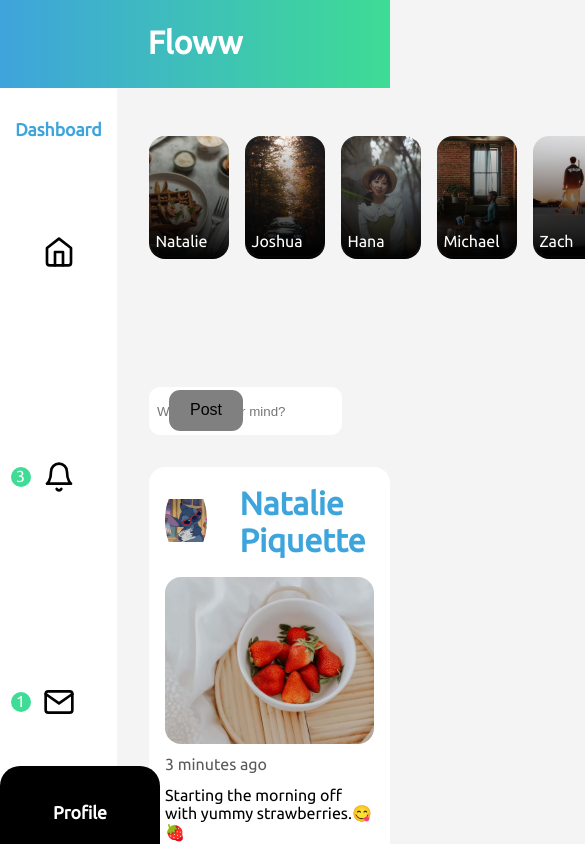
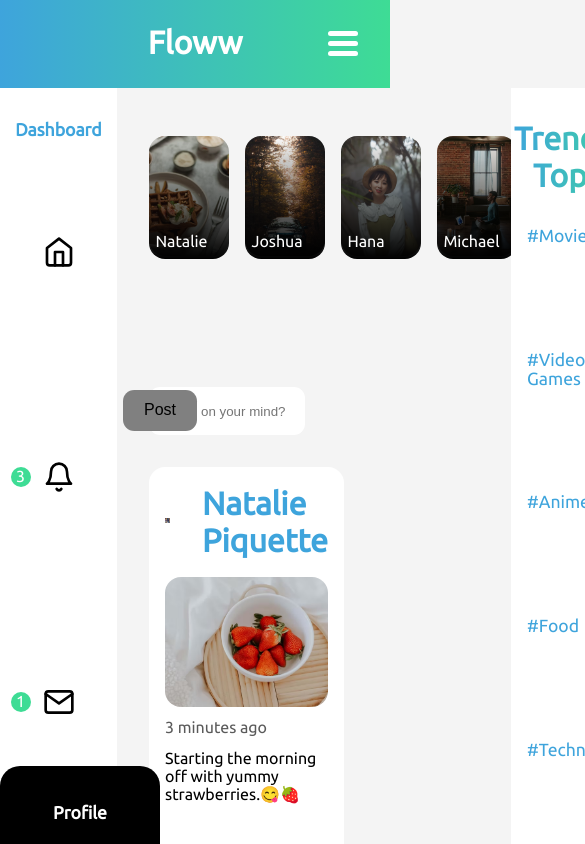
Before and after one commit to Zabzx/Floww-remake, a React (Create React App) app: page /home in a window 390 px wide. Shown: the top 844 px of the page, 585 px wide, since content can reach past the window. Built offline with nearby package versions, Linux system fonts and the light colour scheme.

Commit message:
responsive tablet design

```diff
--- a/src/components/Navigation/Nav.css
+++ b/src/components/Navigation/Nav.css
@@ -2,9 +2,34 @@ header {
     height: 5.5rem;
     text-align: center;
     background: var(--theme-gradient-right);
+    position: relative;
 }
 
 header h1 {
     padding-top: 1.5rem;
     color: white;
 }
+
+.menu {
+    display: none;
+    position: absolute;
+    right: 2rem;
+    bottom: 2rem;
+}
+
+.line {
+    width: 30px;
+    height: 5px;
+    background-color: white;
+    border-radius: 10px;
+}
+
+.line + .line {
+    margin-top: 5px;
+}
+
+@media only screen and (max-width: 1024px) {
+    .menu {
+        display: block;
+    }
+}
--- a/src/components/Navigation/Nav.jsx
+++ b/src/components/Navigation/Nav.jsx
@@ -1,13 +1,21 @@
 import './Nav.css'
-
-import React from 'react'
+import React, {useContext} from 'react'
+import { ResponsiveContext } from '../../context/ResponsioveContext'
 
 const Nav = () => {
+
+  const [responsiveContext, setResponsiveContext] = useContext(ResponsiveContext)
+
+  const openTrending = () => {
+    setResponsiveContext({...responsiveContext, trending: !responsiveContext.trending})
+    console.log('hrer')
+  }
+
   return (
     <header>
         <h1>Floww</h1>
 
-        <div className="menu">
+        <div className="menu" onClick={openTrending}>
           <div className="line"></div>
           <div className="line"></div>
           <div className="line"></div>
--- a/src/components/Pages/Home/Home.css
+++ b/src/components/Pages/Home/Home.css
@@ -160,6 +160,7 @@ body {
     position: sticky;
     top: 0;
     overflow-y: scroll;
+    transition: 300ms ease;
 }
 
 .trending h1 {
@@ -217,7 +218,10 @@ body {
     .main {
         width: 50%;
     }
-    .right {
-        display: none;
+    .trending {
+        transform: translateX(100%);
+    }
+    .trending-active {
+        transform: translateX(0%);
     }
 }
--- a/src/components/Pages/Home/Home.jsx
+++ b/src/components/Pages/Home/Home.jsx
@@ -1,16 +1,16 @@
-import React from 'react'
-import { useState } from 'react'
+import React, {useContext} from 'react'
+import { ResponsiveContext } from '../../../context/ResponsioveContext'
 import './Home.css'
-import { PostProvider } from '../../../context/PostContext'
 import {FiHome} from 'react-icons/fi'
 import {FiMail} from 'react-icons/fi'
 import {FiBell} from 'react-icons/fi'
-import DefaultPfp from '../../../assets/default-pfp.jpg'
 import Stories from '../../Stories/Stories'
 import Posts from '../../Posts/Posts'
 import Nav from '../../Navigation/Nav'
 
 const Home = () => {
+
+  const [responsiveContext, setResponsiveConext] = useContext(ResponsiveContext)
   return (
     <>
     <Nav/>
@@ -47,7 +47,7 @@ const Home = () => {
       </div>
 
       <div className="right">
-        <div className="trending">
+        <div className=  {responsiveContext.trending ? "trending-active trending" : 'trending'}>
           <h1>Trending Topics</h1>
           <ul>
             <li>#Movies</li>
--- /dev/null
+++ b/src/context/ResponsioveContext.jsx
@@ -0,0 +1,16 @@
+import { createContext, useState } from "react";
+
+export const ResponsiveContext = createContext();
+
+export const ResponsiveContextProvider = (props) => {
+
+    const [responsiveProperties, setResponsiveProperties] = useState({
+        trending: false
+    })
+
+    return (
+        <ResponsiveContext.Provider value={[responsiveProperties, setResponsiveProperties]}>
+            {props.children}
+        </ResponsiveContext.Provider>
+    )
+}
--- a/src/index.css
+++ b/src/index.css
@@ -15,6 +15,7 @@
 body {
     font-family: 'Ubuntu', sans-serif;
     background-color: white;
+    overflow-x: hidden;
 }
 
 img {
--- a/src/index.js
+++ b/src/index.js
@@ -6,17 +6,20 @@ import { NameProvider } from './context/NameContext';
 import App from './App';
 import Home from './components/Pages/Home/Home';
 import { PostProvider } from './context/PostContext';
+import { ResponsiveContextProvider } from './context/ResponsioveContext';
 
 ReactDOM.render(
   <React.StrictMode>
     <NameProvider>
     <PostProvider>
+    <ResponsiveContextProvider>
     <BrowserRouter>
     <Routes>
     <Route path='/' element={<App />}/>
     <Route path='/home' element={<Home />}/>
     </Routes>
     </BrowserRouter>
+    </ResponsiveContextProvider>
     </PostProvider>
     </NameProvider>
   </React.StrictMode>,
```
